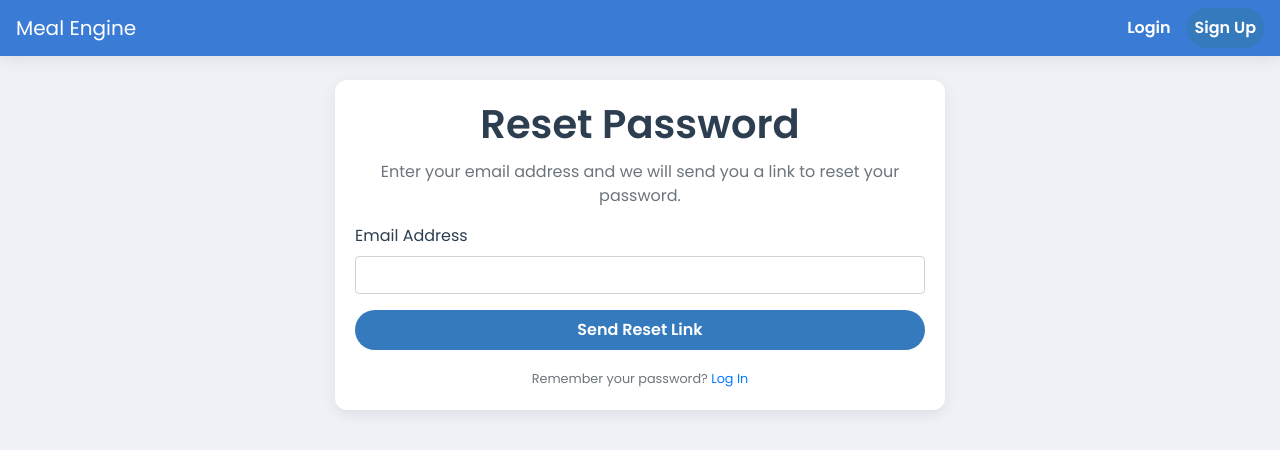
After one commit to TMoon2728/meal_engine, a Flask app: page /forgot-password in a window 1280 px wide. The commit adds this page. Shown: the top 450 px of the page. Run offline with Flask 3, Linux system fonts and the light colour scheme; parts of the project's set-up code (start-up, migrations or seed data) failed here and were passed over; some libraries are stand-ins or nearby versions.

Commit message:
Add files via upload

```diff
--- a/app.py
+++ b/app.py
@@ -10,17 +10,34 @@ from flask_login import LoginManager, UserMixin, login_user, logout_user, login_
 from flask_bcrypt import Bcrypt
 import pint
 
+# --- NEW IMPORTS FOR PASSWORD RESET ---
+from itsdangerous import URLSafeTimedSerializer
+import smtplib
+from email.message import EmailMessage
+# --- END NEW IMPORTS ---
+
+# Import WhiteNoise
+from whitenoise import WhiteNoise
+
 import requests
 from bs4 import BeautifulSoup
 
 load_dotenv()
 app = Flask(__name__)
+
+# Initialize WhiteNoise and tell it where to find static files
+app.wsgi_app = WhiteNoise(app.wsgi_app, root='static/')
+
 app.config['SECRET_KEY'] = 'your_secret_key'
 app.config['SQLALCHEMY_DATABASE_URI'] = os.getenv("DATABASE_URL", 'sqlite:///meal_engine.db')
 app.config['SQLALCHEMY_TRACK_MODIFICATIONS'] = False
 app.config['UPLOAD_FOLDER'] = 'uploads'
 db = SQLAlchemy(app)
 bcrypt = Bcrypt(app)
+
+# --- NEW SERIALIZER FOR PASSWORD RESET TOKENS ---
+s = URLSafeTimedSerializer(app.config['SECRET_KEY'])
+# --- END NEW SERIALIZER ---
 
 def convert_quantity_to_float(quantity_str):
     if not isinstance(quantity_str, str):
@@ -221,7 +238,41 @@ class HistoricalPlanEntry(db.Model):
 
 # --- Routes ---
 
-# ... (Authentication and other standard routes are unchanged) ...
+# --- NEW HELPER FUNCTION TO SEND EMAIL ---
+def send_reset_email(user_email, token):
+    msg = EmailMessage()
+    msg['Subject'] = 'Password Reset Request for Meal Engine'
+    msg['From'] = os.getenv('MAIL_USERNAME')
+    msg['To'] = user_email
+
+    reset_url = url_for('reset_password', token=token, _external=True)
+
+    msg.set_content(f"""
+    Hello,
+
+    A password reset has been requested for your Meal Engine account.
+    Please click the link below to reset your password. This link is valid for 30 minutes.
+
+    {reset_url}
+
+    If you did not request this, please ignore this email.
+
+    Thanks,
+    The Meal Engine Team
+    """)
+
+    try:
+        with smtplib.SMTP(os.getenv('MAIL_SERVER'), int(os.getenv('MAIL_PORT'))) as server:
+            if os.getenv('MAIL_USE_TLS').lower() == 'true':
+                server.starttls()
+            server.login(os.getenv('MAIL_USERNAME'), os.getenv('MAIL_PASSWORD'))
+            server.send_message(msg)
+        return True
+    except Exception as e:
+        print(f"Failed to send email: {e}")
+        return False
+
+# --- AUTHENTICATION ROUTES ---
 
 @app.route('/login', methods=['GET', 'POST'])
 def login():
@@ -268,6 +319,61 @@ def signup():
 def logout():
     logout_user()
     return redirect(url_for('index'))
+
+# --- NEW PASSWORD RESET ROUTES ---
+
+@app.route('/forgot-password', methods=['GET', 'POST'])
+def forgot_password():
+    if current_user.is_authenticated:
+        return redirect(url_for('index'))
+    if request.method == 'POST':
+        email = request.form.get('email')
+        user = User.query.filter_by(email=email).first()
+        if user:
+            token = s.dumps(email, salt='password-reset-salt')
+            if send_reset_email(email, token):
+                flash('A password reset link has been sent to your email.', 'info')
+            else:
+                flash('There was an error sending the email. Please try again later.', 'danger')
+        else:
+            # Still show the same message to prevent user enumeration
+            flash('A password reset link has been sent to your email.', 'info')
+        return redirect(url_for('login'))
+    return render_template('forgot_password.html')
+
+
+@app.route('/reset-password/<token>', methods=['GET', 'POST'])
+def reset_password(token):
+    if current_user.is_authenticated:
+        return redirect(url_for('index'))
+    try:
+        # Token is valid for 1800 seconds (30 minutes)
+        email = s.loads(token, salt='password-reset-salt', max_age=1800)
+    except:
+        flash('The password reset link is invalid or has expired.', 'warning')
+        return redirect(url_for('forgot_password'))
+
+    user = User.query.filter_by(email=email).first()
+    if not user:
+        flash('User not found.', 'danger')
+        return redirect(url_for('login'))
+
+    if request.method == 'POST':
+        password = request.form.get('password')
+        confirm_password = request.form.get('confirm_password')
+        if password != confirm_password:
+            flash('Passwords do not match.', 'danger')
+            return render_template('reset_password.html')
+
+        hashed_password = bcrypt.generate_password_hash(password).decode('utf-8')
+        user.password = hashed_password
+        db.session.commit()
+        flash('Your password has been successfully updated! Please log in.', 'success')
+        return redirect(url_for('login'))
+
+    return render_template('reset_password.html')
+
+# --- MAIN APPLICATION ROUTES ---
 
 @app.route('/')
 def index():
@@ -322,7 +428,6 @@ def list_recipes():
 
     return render_template('recipes.html', recipes=recipes, query=query, pantry_filter_active=pantry_filter_active, favorites_filter_active=favorites_filter_active, sort_order=sort_order)
 
-# ... (Other routes like /ai-quick-add, /ingredients, /recipe/* are unchanged) ...
 
 @app.route('/ai-quick-add', methods=['POST'])
 @login_required
@@ -869,7 +974,6 @@ def import_and_create_recipe():
         return jsonify({'error': f'An unexpected error occurred during import.'}), 500
 
 
-# ===== UPDATED /api/build-plan Route =====
 @app.route('/api/build-plan', methods=['POST'])
 @login_required
 def build_plan_api():
@@ -886,7 +990,6 @@ def build_plan_api():
 
     prompt_sections = []
 
-    # Dynamically build the sections and instructions based on user selection
     requested_meals = []
     if plan_breakfast:
         requested_meals.append('Breakfast')
@@ -911,7 +1014,6 @@ def build_plan_api():
     if plan_dinner and takeout_days > 0:
         instruction += f" For Dinner, you must also create exactly {takeout_days} placeholder entries where the 'name' is 'Takeout Night' and the 'id' is null. The other {7-takeout_days} dinners must be selected from the recipe list."
 
-    # Add placeholders for unselected meals
     unrequested_meals = [meal for meal in ['Breakfast', 'Lunch', 'Dinner'] if meal not in requested_meals]
     if unrequested_meals:
         placeholder_instruction = f" For any meal slot not requested ({', '.join(unrequested_meals)}), you must use an object with 'id': null and 'name': 'Unplanned'."
@@ -930,7 +1032,6 @@ def build_plan_api():
             fav_list = ", ".join([f'"{r.name}"' for r in favorite_recipes])
             prompt_context += f"\nCONTEXT: The user enjoys these recipes: {fav_list}."
 
-    # Correctly build the sections string BEFORE the main f-string
     prompt_sections_str = "\n\n".join(prompt_sections)
 
     final_prompt = (
--- /dev/null
+++ b/templates/forgot_password.html
@@ -0,0 +1,25 @@
+{% extends "base.html" %}
+{% block content %}
+<div class="row justify-content-center">
+    <div class="col-md-6">
+        <div class="card">
+            <div class="card-body">
+                <h1 class="card-title text-center">Reset Password</h1>
+                <p class="text-center text-muted">Enter your email address and we will send you a link to reset your password.</p>
+                <form method="POST" action="">
+                    <div class="form-group">
+                        <label for="email">Email Address</label>
+                        <input type="email" class="form-control" id="email" name="email" required>
+                    </div>
+                    <button type="submit" class="btn btn-primary btn-block">Send Reset Link</button>
+                </form>
+                 <div class="text-center mt-3">
+                    <small class="text-muted">
+                        Remember your password? <a href="{{ url_for('login') }}">Log In</a>
+                    </small>
+                </div>
+            </div>
+        </div>
+    </div>
+</div>
+{% endblock %}
--- a/templates/login.html
+++ b/templates/login.html
@@ -18,6 +18,12 @@
                 </form>
                 <div class="text-center mt-3">
                     <small class="text-muted">
+                        <a href="{{ url_for('forgot_password') }}">Forgot Your Password?</a>
+                    </small>
+                </div>
+                <hr>
+                <div class="text-center">
+                    <small class="text-muted">
                         Need an account? <a href="{{ url_for('signup') }}">Sign Up</a>
                     </small>
                 </div>
```
Also changed, not shown: templates/reset_password.html (added, +23 -0 lines), instance/meal_engine.db.
